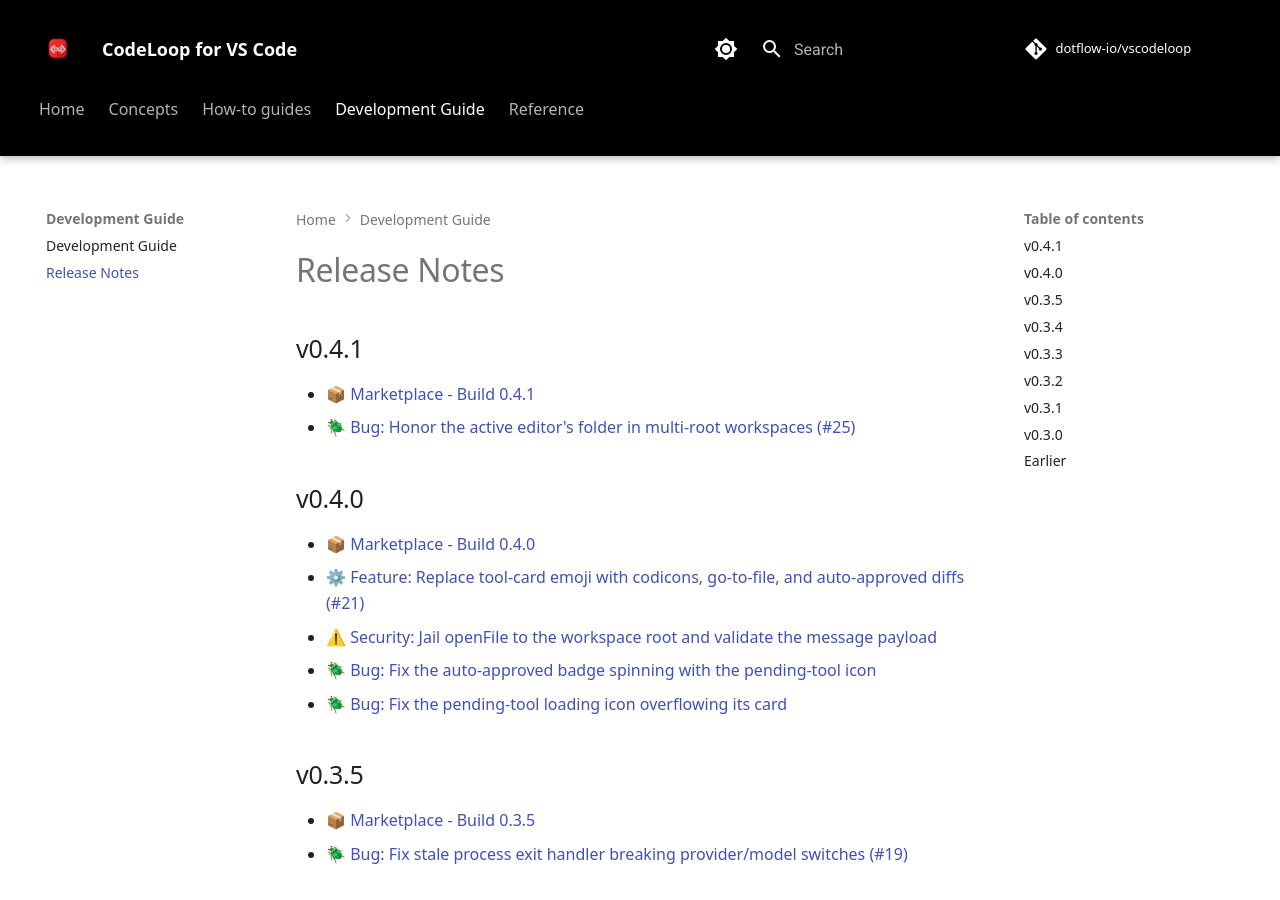
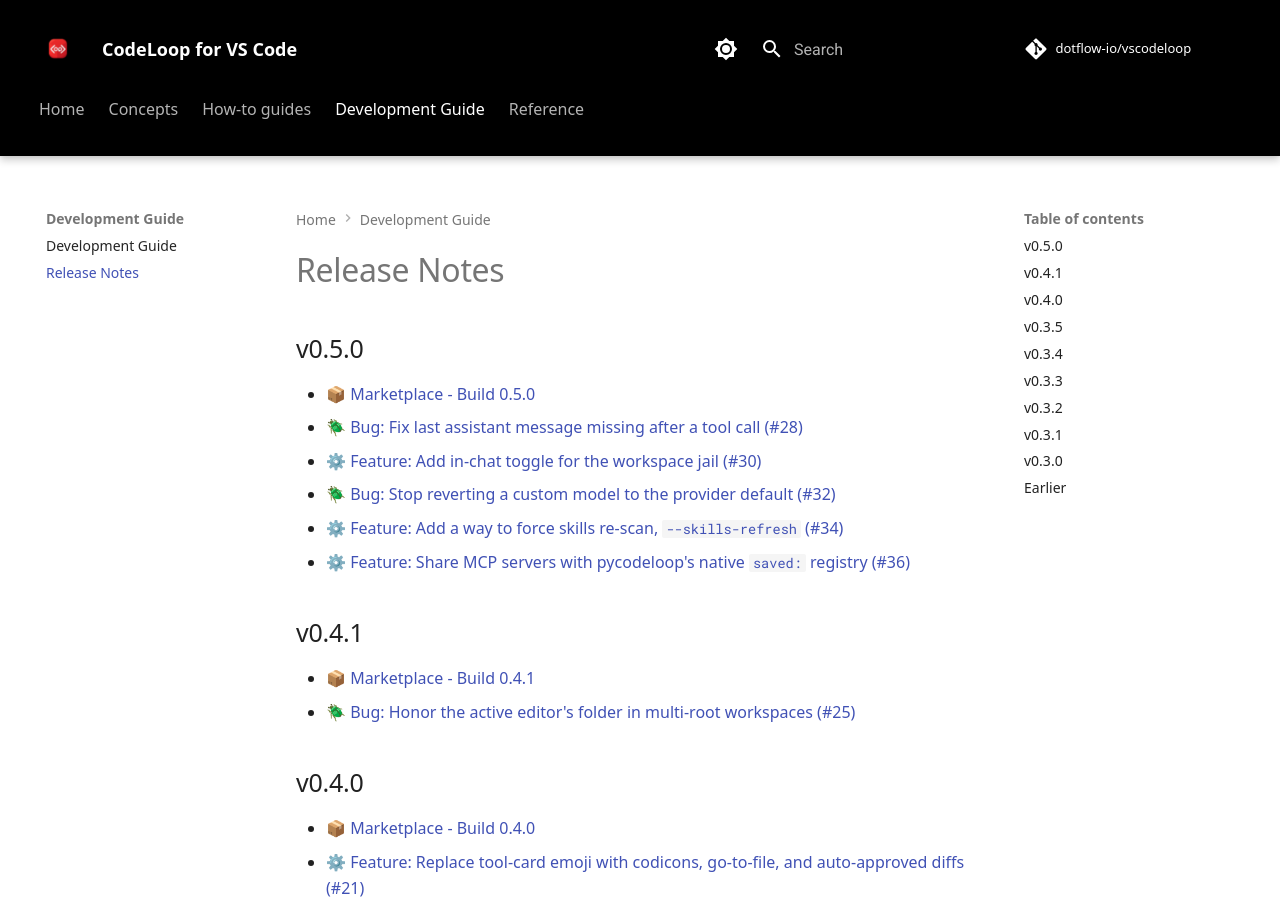
Before and after one commit to dotflow-io/vscodeloop, an MkDocs documentation site: the page built from docs/nav/development/release-notes.md, in a window 1280 px wide and 900 px high. Built offline with MkDocs 1.6.1 and Material for MkDocs 9.7.7, drawn with Linux system fonts in a browser that asks for light colours; comment, search, counter and statistics services are not loaded.

Commit message:
📘 DOCS: Add v0.5.0 release notes

```diff
--- a/docs/nav/development/release-notes.md
+++ b/docs/nav/development/release-notes.md
@@ -1,4 +1,13 @@
 # Release Notes
+
+## v0.5.0
+
+- [📦 Marketplace - Build 0.5.0](https://marketplace.visualstudio.com/items?itemName=fernandocelmer.pycodeloop)
+- [🪲 Bug: Fix last assistant message missing after a tool call (#28)](https://github.com/dotflow-io/vscodeloop/pull/29)
+- [⚙️ Feature: Add in-chat toggle for the workspace jail (#30)](https://github.com/dotflow-io/vscodeloop/pull/31)
+- [🪲 Bug: Stop reverting a custom model to the provider default (#32)](https://github.com/dotflow-io/vscodeloop/pull/33)
+- [⚙️ Feature: Add a way to force skills re-scan, `--skills-refresh` (#34)](https://github.com/dotflow-io/vscodeloop/pull/35)
+- [⚙️ Feature: Share MCP servers with pycodeloop's native `saved:` registry (#36)](https://github.com/dotflow-io/vscodeloop/pull/37)
 
 ## v0.4.1
 
```
